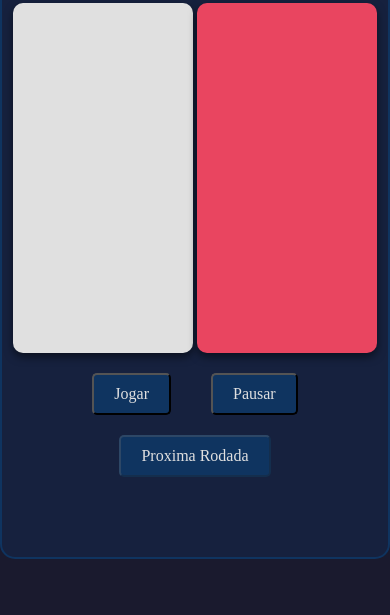
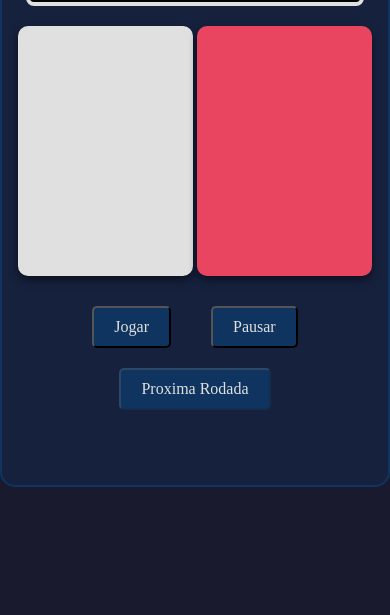
Before and after one commit to GYOPIVA/Super-Trunfo, a plain HTML site: page index.html in a window 390 px wide. Shown: the part 229-844 px from the top of the page. Drawn offline with Linux system fonts and the light colour scheme.

Commit message:
Update style.css

```diff
--- a/css/style.css
+++ b/css/style.css
@@ -1,3 +1,9 @@
+*{
+    margin: 0;
+    padding: 0;
+    box-sizing: border-box;
+    font-size: 100%;
+}
 body {
     font-family: 'Press Start 2P' cursive;
     background-color: #1a1a2e;
@@ -5,7 +11,7 @@ body {
     display: flex;
     justify-content: center;
     align-items: center;
-    min-height: 100vh;
+    height: 100vh;
     margin: 0;
 }
 
@@ -22,6 +28,7 @@ body {
 }
 
 h1 {
+    font-size: 30px;
     color: #e94560;
 }
 
@@ -49,7 +56,7 @@ h1 {
     justify-content: center;
     gap: 40px;
     height: 450px;
-    margin-bottom: 20px;
+
 }
 
 .carta {
@@ -177,7 +184,10 @@ li:active{
 @media screen and (max-width:600px) {
 
     .container {
-        padding: 10px;
+        padding: 5px;
+        display: flex;
+        align-items: center;
+        justify-content: center;
     }
 
     .placar {
@@ -188,12 +198,12 @@ li:active{
     }
 
     .arena {
-        height: 320px;
+        height: 250px;
         gap: 4px;
     }
 
     .carta {
-        width: 150px;
+        width: 175px;
         padding: 15px;
         height: 100%;
     }
```
